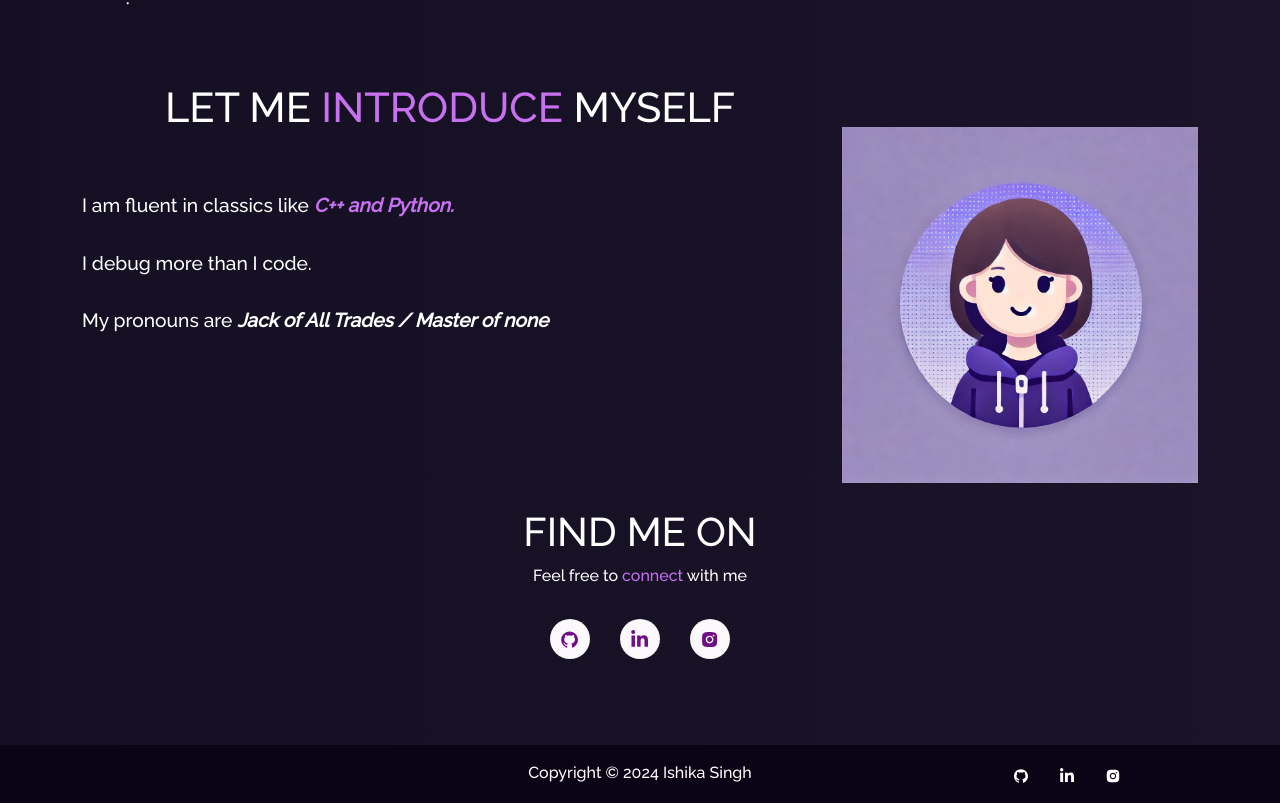
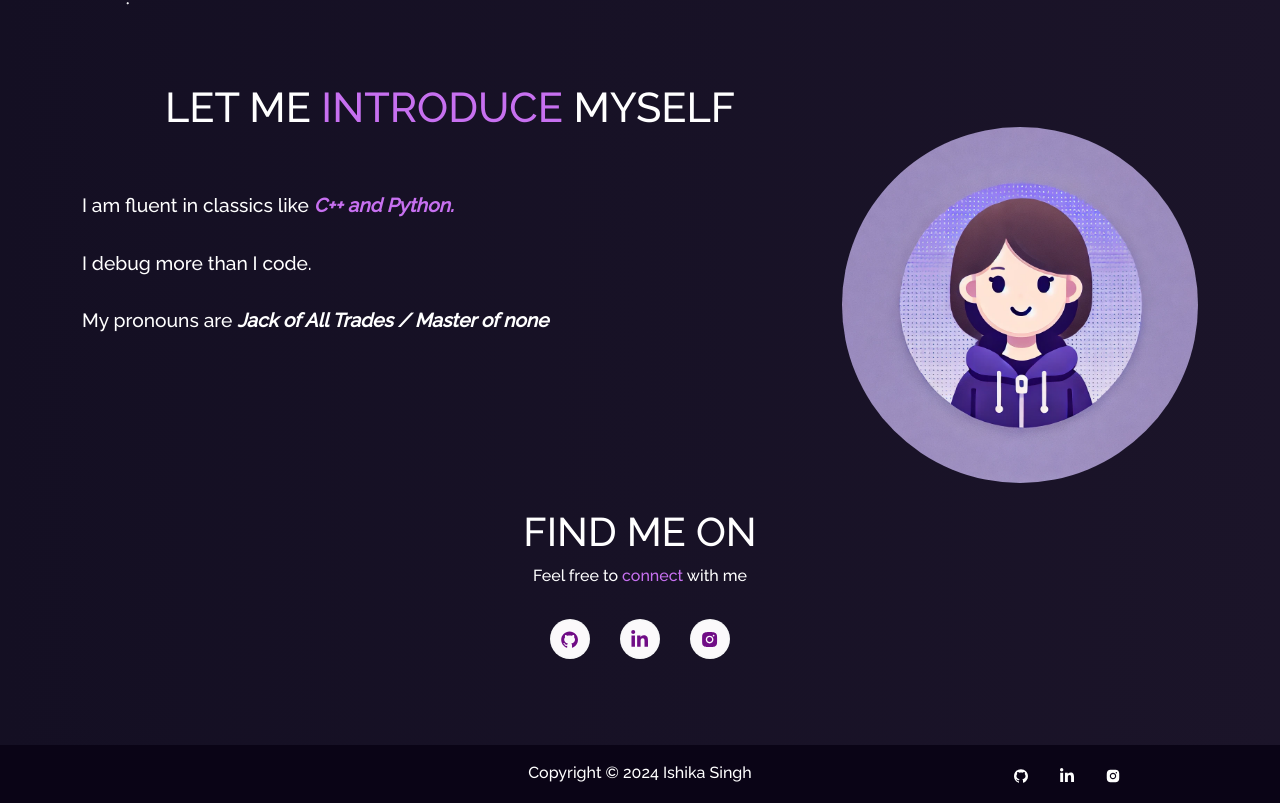
Before and after one commit to ishikasingh21/Ishika-Portfolio-main, a React (Create React App) app: page / in a window 1280 px wide. Shown: the part 793-1596 px from the top of the page. Built offline with nearby package versions, Linux system fonts and the light colour scheme.

Commit message:
home 2 pic updated

```diff
--- a/src/components/Home/Home2.js
+++ b/src/components/Home/Home2.js
@@ -32,7 +32,7 @@ function Home2() {
           </Col>
           <Col md={4} className="myAvtar">
             <Tilt>
-              <img src={myImg} className="img-fluid" alt="avatar" />
+              <img src={myImg} className="img-fluid rounded-circle" alt="avatar" />
             </Tilt>
           </Col>
         </Row>
```
